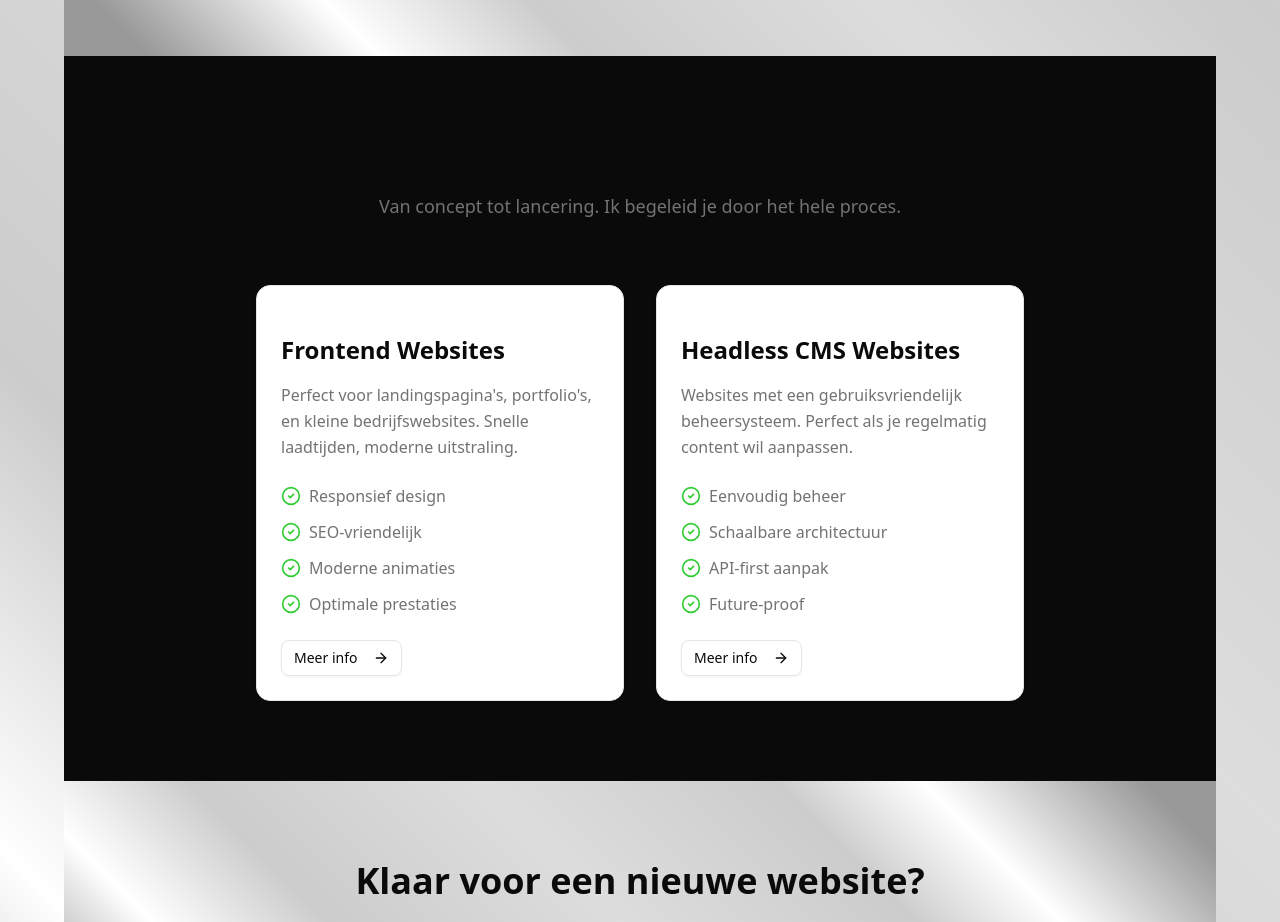
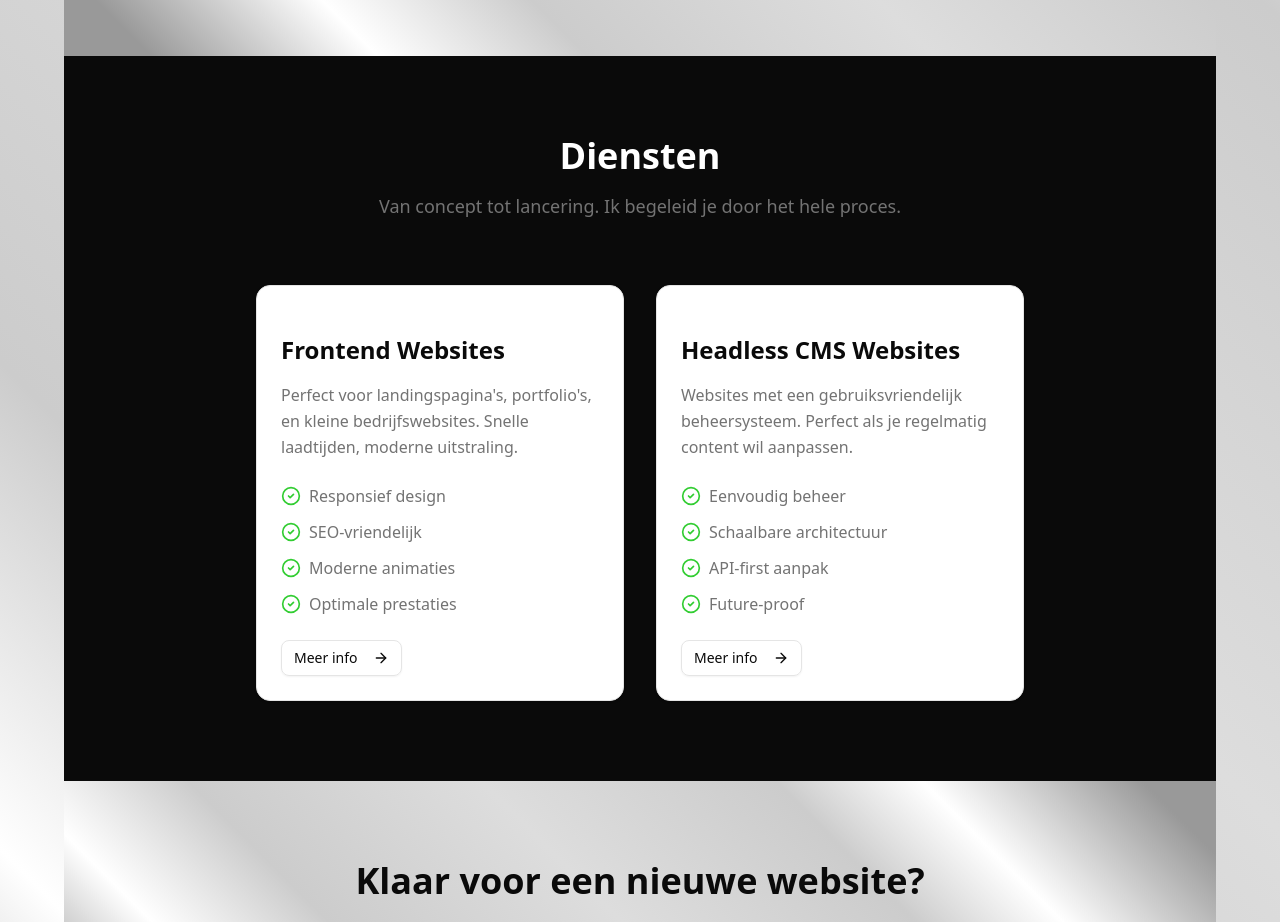
Before and after one commit to RAlmanzo/ar_easyweb, a Next.js app: page / in a window 1280 px wide. Shown: the part 1200-2122 px from the top of the page. Built offline with nearby package versions, Linux system fonts and the light colour scheme.

Commit message:
Change h2 text color in services section component

```diff
--- a/src/components/sections/services.tsx
+++ b/src/components/sections/services.tsx
@@ -10,7 +10,7 @@ export default function Services() {
         <section className="py-20 px-4 sm:px-6 lg:px-8 overflow-x-hidden">
             <div className="max-w-6xl mx-auto">
                 <motion.div {...fadeInUp} className="text-center mb-16 max-w-3xl">
-                    <h2 className="text-3xl sm:text-4xl font-bold text-foreground mb-4 text-balance">Diensten</h2>
+                    <h2 className="text-3xl sm:text-4xl font-bold text-background mb-4 text-balance">Diensten</h2>
                     <p className="text-lg text-muted-foreground max-w-2xl mx-auto leading-relaxed text-pretty">
                         Van concept tot lancering. Ik begeleid je door het hele proces.
                     </p>
```
